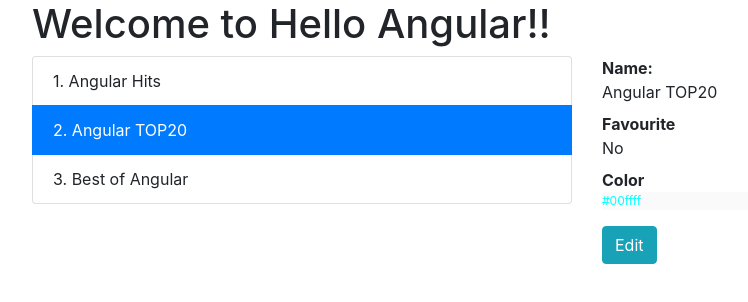
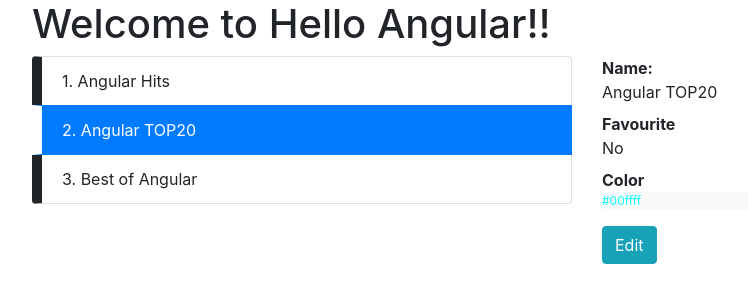
Before and after one commit to pawel13/angular-spotify3, an Angular app: page / in a window 1280 px wide. Shown: the top 302 px of the page, without its empty margins (53-801 px from the left). Built offline with nearby package versions, Linux system fonts and the light colour scheme.

Commit message:
playlists colors

```diff
--- a/src/app/playlists/components/items-list/items-list.component.html
+++ b/src/app/playlists/components/items-list/items-list.component.html
@@ -6,6 +6,10 @@
 
   (click)="select(playlist)"
 
+  (mouseenter)="hover = playlist"
+  (mouseleave)="hover = null"
+  [style.border-left-color]="hover == playlist? playlist.color : '' "
+
   *ngFor="let playlist of playlists; index as i; trackBy trackFn">
     {{i+1}}. {{playlist.name}}
   </div>
--- a/src/app/playlists/components/items-list/items-list.component.scss
+++ b/src/app/playlists/components/items-list/items-list.component.scss
@@ -10,3 +10,8 @@
   border: 1px solid black;
   display: block;
 }
+
+.list-group-item {
+  border-left: 10px solid
+  // border-left-color: playlist.color
+}
--- a/src/app/playlists/components/items-list/items-list.component.ts
+++ b/src/app/playlists/components/items-list/items-list.component.ts
@@ -22,6 +22,9 @@
   // ]
 })
 export class ItemsListComponent implements OnInit {
+
+  hover: Playlist
+
   @Input("items")
   playlists: Playlist[];
 
```
